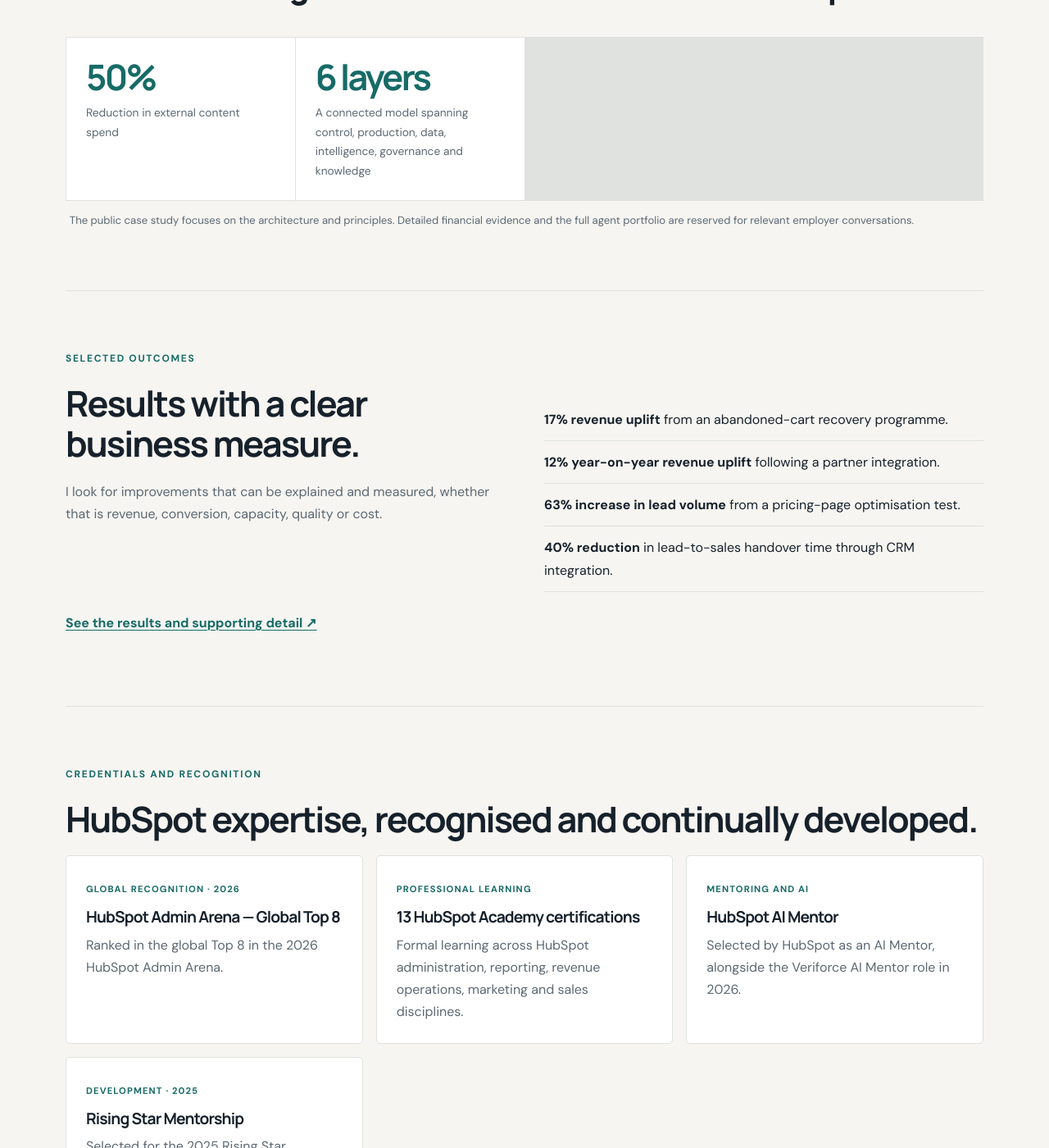
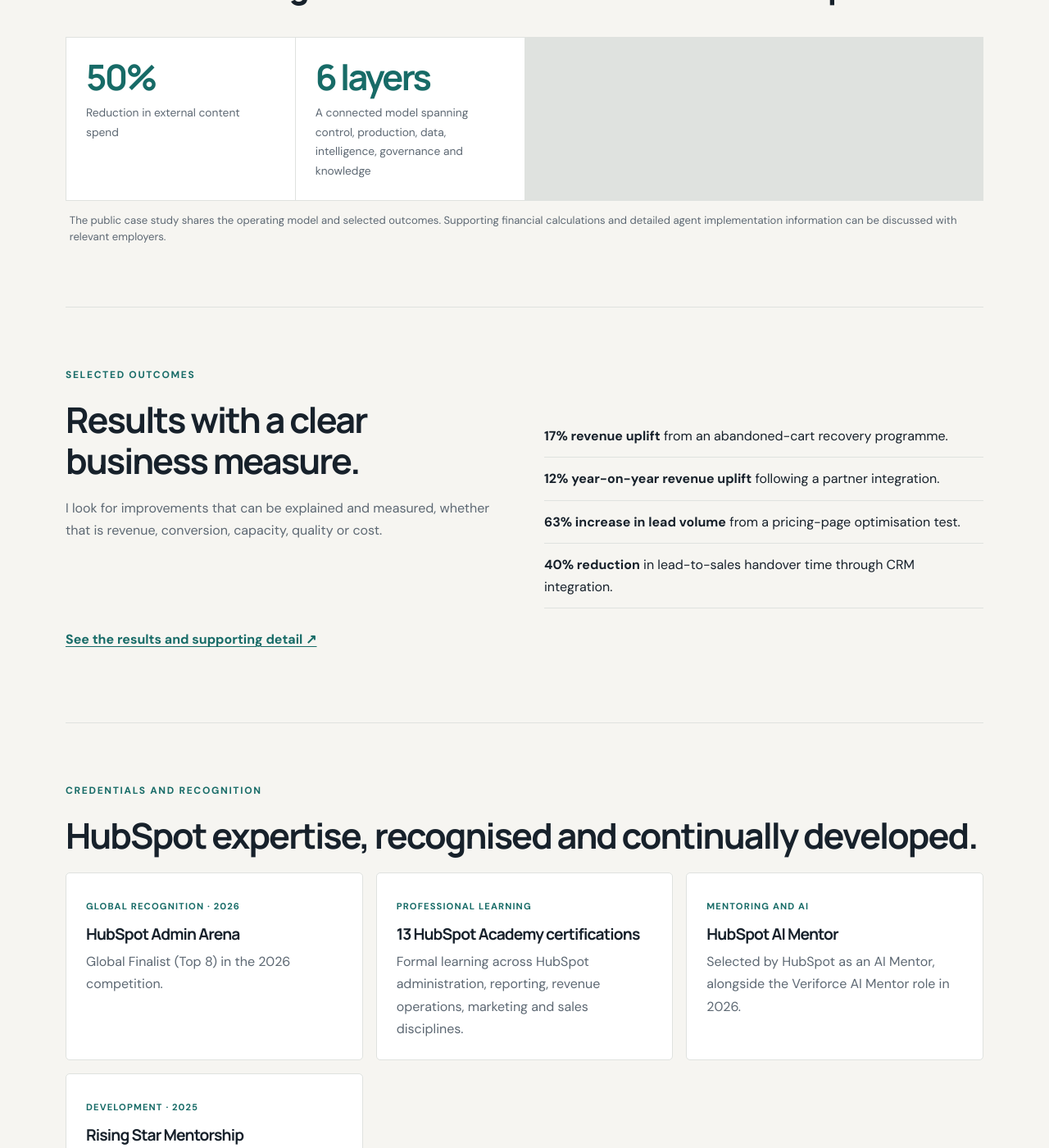
Before and after one commit to georgefwmurray/Marketing-Operations-Control-Centre, a Jekyll site: the page built from index.md, in a window 1280 px wide and 1400 px high, scrolled down 2864 px. Shown: the whole window at 82% size. Built offline with Jekyll 4.4.1, drawn with Linux system fonts in a browser that asks for light colours; some of the changed text lies outside the part shown.

Commit message:
PR 2: align site facts and navigation

```diff
--- a/index.md
+++ b/index.md
@@ -57,7 +57,7 @@ description: "George Murray is a marketing operations leader and Interim Head of
     <div class="metric"><strong>50%</strong><span>Reduction in external content spend</span></div>
     <div class="metric"><strong>6 layers</strong><span>A connected model spanning control, production, data, intelligence, governance and knowledge</span></div>
   </div>
-  <p class="small-note">The public case study focuses on the architecture and principles. Detailed financial evidence and the full agent portfolio are reserved for relevant employer conversations.</p>
+  <p class="small-note">The public case study shares the operating model and selected outcomes. Supporting financial calculations and detailed agent implementation information can be discussed with relevant employers.</p>
 </section>
 
 <section class="section" id="impact">
@@ -78,7 +78,7 @@ description: "George Murray is a marketing operations leader and Interim Head of
   <p class="eyebrow">Credentials and recognition</p>
   <h2>HubSpot expertise, recognised and continually developed.</h2>
   <div class="cards">
-    <article class="card"><p class="kicker">Global recognition · 2026</p><h3>HubSpot Admin Arena — Global Top 8</h3><p>Ranked in the global Top 8 in the 2026 HubSpot Admin Arena.</p></article>
+    <article class="card"><p class="kicker">Global recognition · 2026</p><h3>HubSpot Admin Arena</h3><p>Global Finalist (Top 8) in the 2026 competition.</p></article>
     <article class="card"><p class="kicker">Professional learning</p><h3>13 HubSpot Academy certifications</h3><p>Formal learning across HubSpot administration, reporting, revenue operations, marketing and sales disciplines.</p></article>
     <article class="card"><p class="kicker">Mentoring and AI</p><h3>HubSpot AI Mentor</h3><p>Selected by HubSpot as an AI Mentor, alongside the Veriforce AI Mentor role in 2026.</p></article>
     <article class="card"><p class="kicker">Development · 2025</p><h3>Rising Star Mentorship</h3><p>Selected for the 2025 Rising Star Mentorship programme.</p></article>
```
Also changed, not shown: other parts of index.md (+1 -1 lines).
